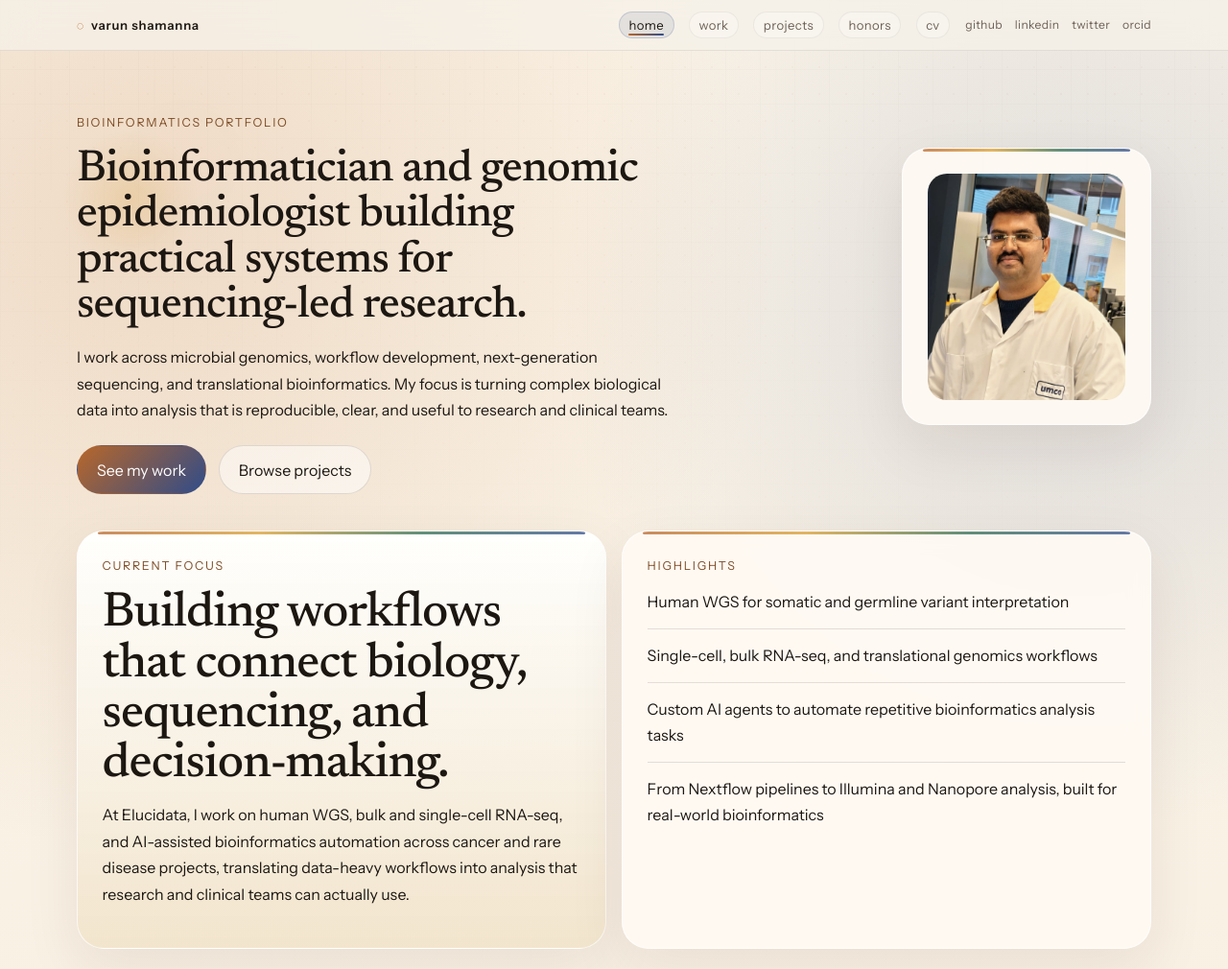
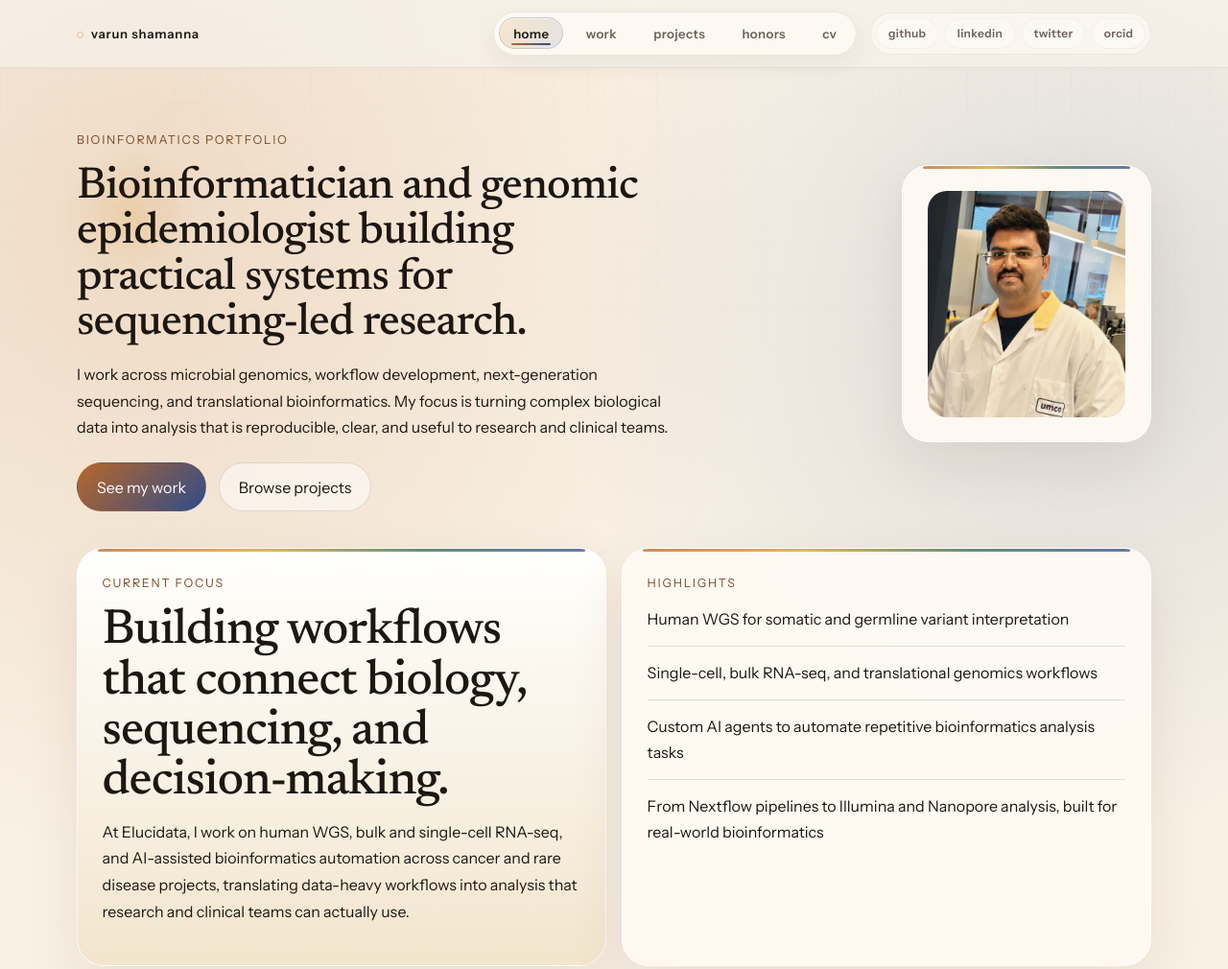
Before and after one commit to varunshamanna/varunshamanna.github.io, a plain HTML site: page index.html in a window 1280 px wide. Shown: the top 1010 px of the page at 96% size. Drawn offline with Linux system fonts and the light colour scheme.

Commit message:
Polish header tab styling

```diff
--- a/styles.css
+++ b/styles.css
@@ -152,37 +152,43 @@ h3 {
 .header-links {
     display: flex;
     align-items: center;
-    gap: 1rem;
+    gap: 0.9rem;
     flex-wrap: wrap;
     justify-content: flex-end;
 }
 
 .site-nav {
     display: flex;
-    gap: 0.95rem;
+    gap: 0.55rem;
     flex-wrap: wrap;
     align-items: center;
+    padding: 0.32rem;
+    border-radius: 999px;
+    background: rgba(255, 251, 245, 0.72);
+    border: 1px solid rgba(29, 23, 18, 0.08);
+    box-shadow: 0 10px 24px rgba(58, 31, 14, 0.06);
 }
 
 .site-nav a {
     position: relative;
-    padding: 0.3rem 0.6rem;
+    padding: 0.48rem 0.86rem;
     border-radius: 999px;
     font-size: 0.82rem;
+    font-weight: 600;
     letter-spacing: 0.03em;
     text-transform: lowercase;
     color: var(--muted);
-    background: rgba(255, 255, 255, 0.26);
-    border: 1px solid rgba(29, 23, 18, 0.06);
-    transition: color 160ms ease, background 160ms ease, border-color 160ms ease, transform 160ms ease;
+    background: transparent;
+    border: 1px solid transparent;
+    transition: color 160ms ease, background 160ms ease, border-color 160ms ease, transform 160ms ease, box-shadow 160ms ease;
 }
 
 .site-nav a::after {
     content: "";
     position: absolute;
-    left: 0.6rem;
-    right: 0.6rem;
-    bottom: 0.12rem;
+    left: 0.75rem;
+    right: 0.75rem;
+    bottom: 0.22rem;
     height: 2px;
     border-radius: 999px;
     background: linear-gradient(90deg, var(--saffron), var(--indigo));
@@ -194,15 +200,17 @@ h3 {
 
 .site-nav a:hover {
     color: var(--ink);
-    background: rgba(216, 157, 47, 0.18);
-    border-color: rgba(184, 103, 42, 0.2);
+    background: rgba(216, 157, 47, 0.16);
+    border-color: rgba(184, 103, 42, 0.18);
     transform: translateY(-1px);
+    box-shadow: 0 8px 18px rgba(184, 103, 42, 0.1);
 }
 
 .site-nav a.is-active {
     color: var(--ink);
-    background: rgba(48, 76, 137, 0.1);
+    background: linear-gradient(135deg, rgba(216, 157, 47, 0.2), rgba(48, 76, 137, 0.12));
     border-color: rgba(48, 76, 137, 0.18);
+    box-shadow: inset 0 1px 0 rgba(255, 255, 255, 0.6);
 }
 
 .site-nav a:hover::after,
@@ -213,20 +221,33 @@ h3 {
 
 .profile-links {
     display: flex;
-    gap: 0.8rem;
+    gap: 0.45rem;
     flex-wrap: wrap;
     align-items: center;
+    padding: 0.32rem;
+    border-radius: 999px;
+    background: rgba(255, 251, 245, 0.56);
+    border: 1px solid rgba(29, 23, 18, 0.06);
 }
 
 .profile-links a {
-    font-size: 0.76rem;
+    padding: 0.46rem 0.72rem;
+    border-radius: 999px;
+    font-size: 0.75rem;
+    font-weight: 600;
     color: var(--muted);
     text-transform: lowercase;
     letter-spacing: 0.03em;
+    background: rgba(255, 255, 255, 0.38);
+    border: 1px solid rgba(29, 23, 18, 0.04);
+    transition: color 160ms ease, background 160ms ease, border-color 160ms ease, transform 160ms ease;
 }
 
 .profile-links a:hover {
     color: var(--ink);
+    background: rgba(48, 76, 137, 0.1);
+    border-color: rgba(48, 76, 137, 0.14);
+    transform: translateY(-1px);
 }
 
 .panel a {
@@ -566,6 +587,11 @@ h3 {
         justify-content: flex-start;
     }
 
+    .site-nav,
+    .profile-links {
+        width: 100%;
+    }
+
     .hero-block {
         padding-top: 2.4rem;
     }
```
